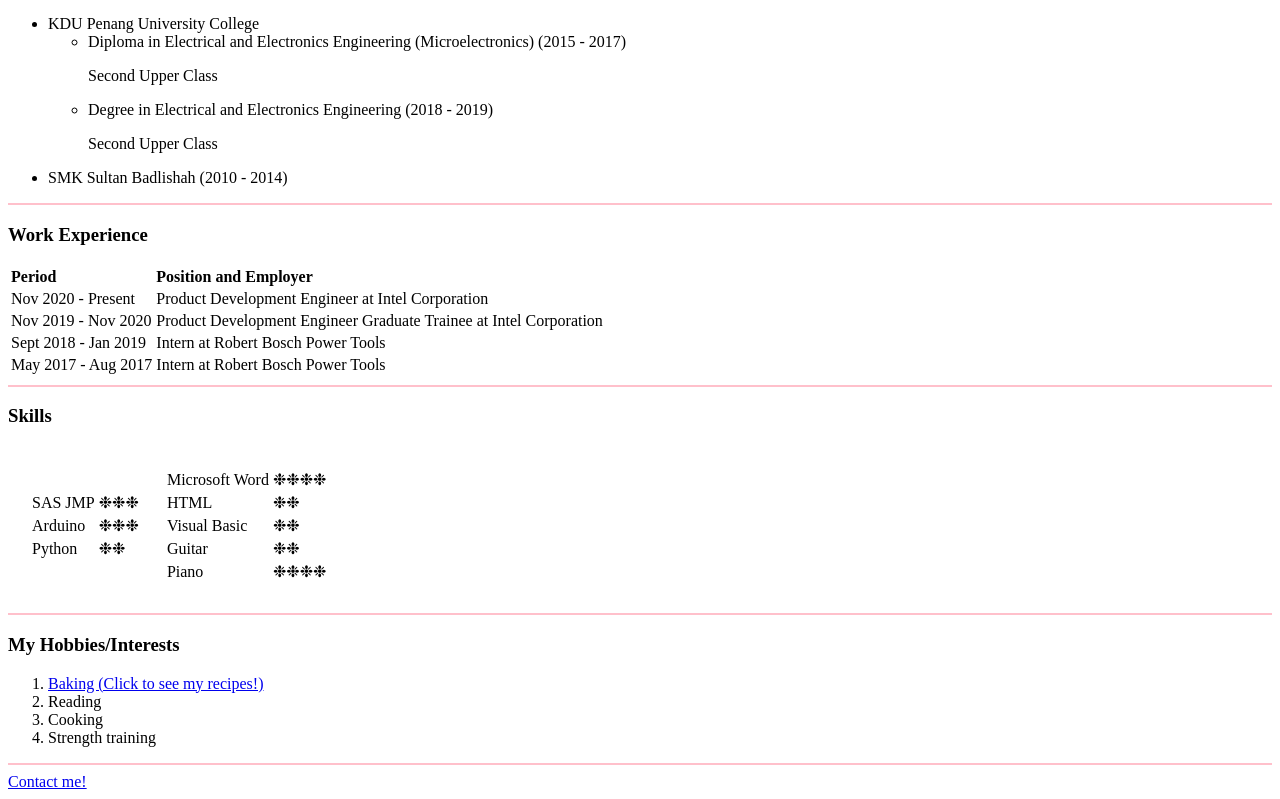
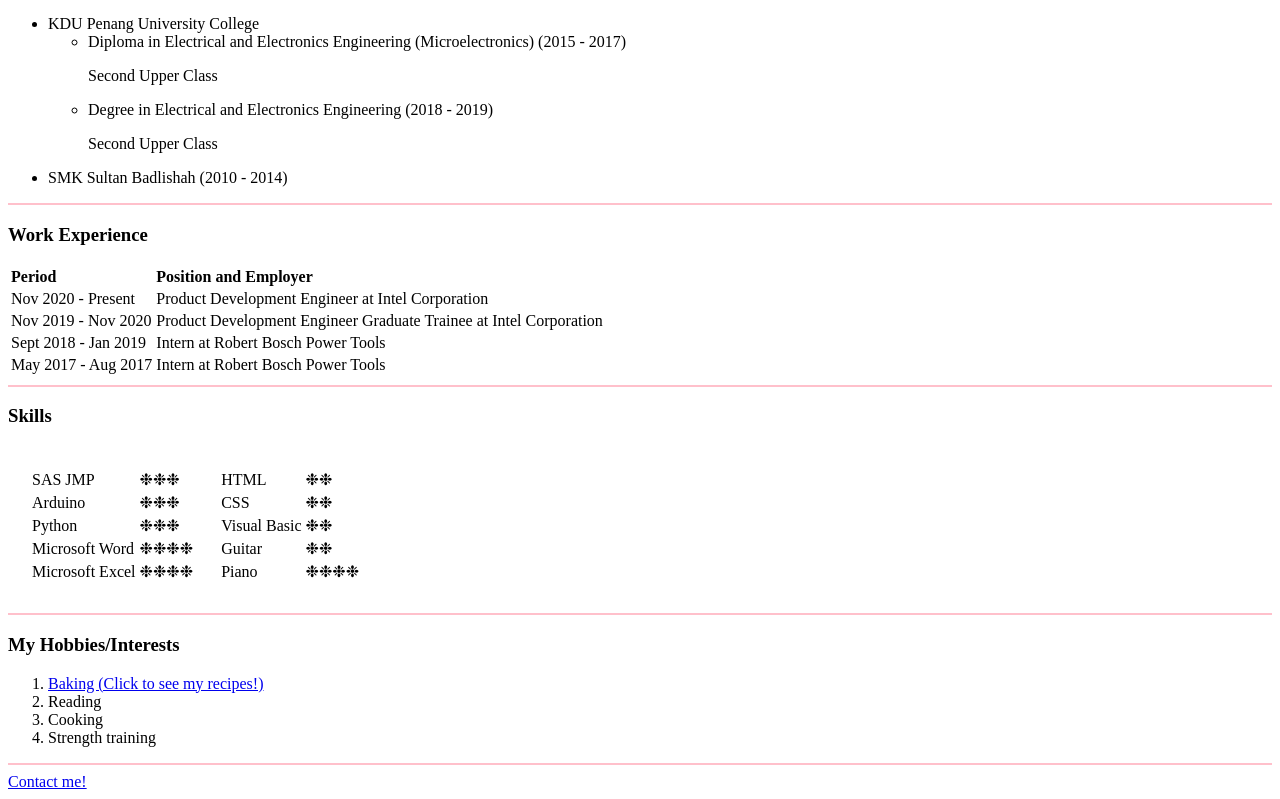
Before and after one commit to suyinglim97/Data-Analyst-Portfolio, a plain HTML site: page index.html in a window 1280 px wide. Shown: the part 718-1517 px from the top of the page. Drawn offline with Linux system fonts and the light colour scheme.

Commit message:
Updated work exp and skills
Updated 11/2020

```diff
--- a/index.html
+++ b/index.html
@@ -81,18 +81,26 @@
           </tr>
           <tr>
             <td>Python</td>
-            <td>❉❉</td>
+            <td>❉❉❉</td>
+          </tr>
+          <tr>
+            <td>Microsoft Word</td>
+            <td>❉❉❉❉</td>
+          </tr>
+          <tr>
+            <td>Microsoft Excel</td>
+            <td>❉❉❉❉</td>
           </tr>
         </table>
       </td>
       <td>
         <table>
           <tr>
-            <td>Microsoft Word</td>
-            <td>❉❉❉❉</td>
+            <td>HTML</td>
+            <td>❉❉</td>
           </tr>
           <tr>
-            <td>HTML</td>
+            <td>CSS</td>
             <td>❉❉</td>
           </tr>
           <tr>
```
